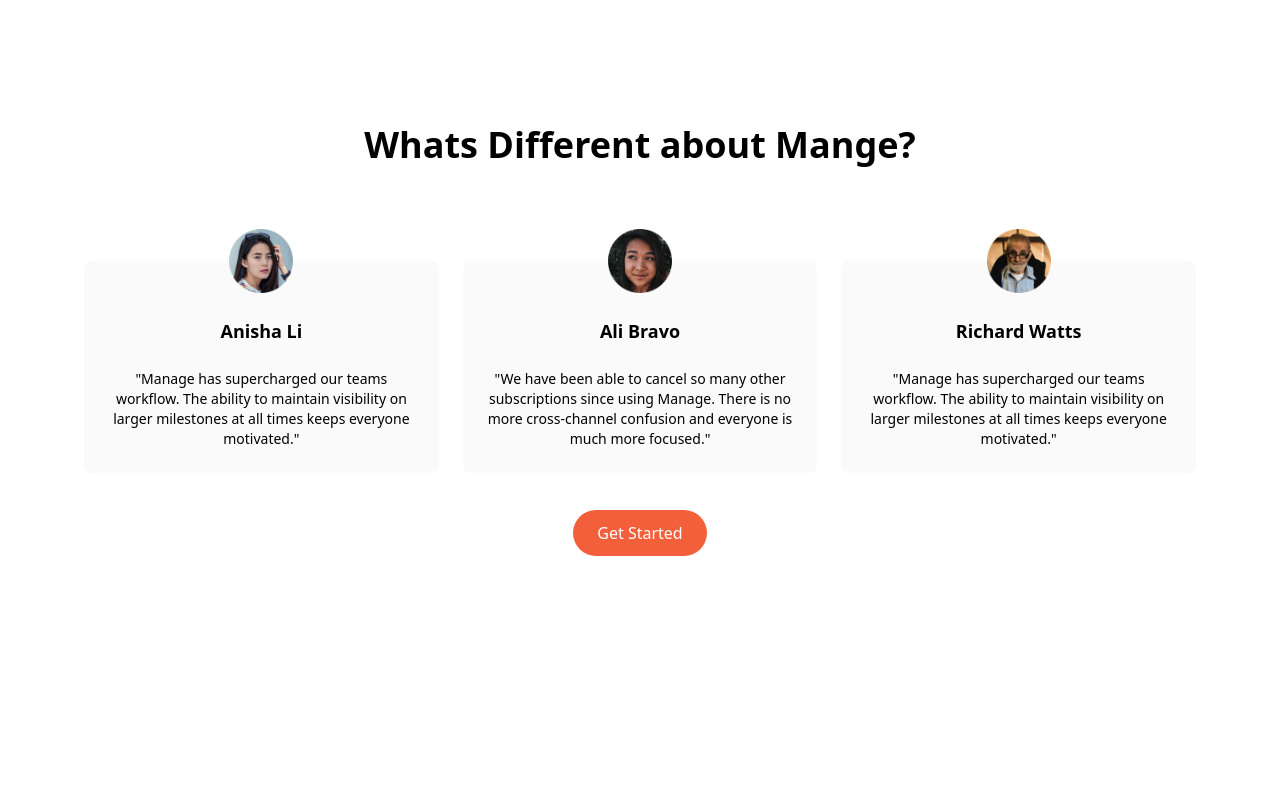
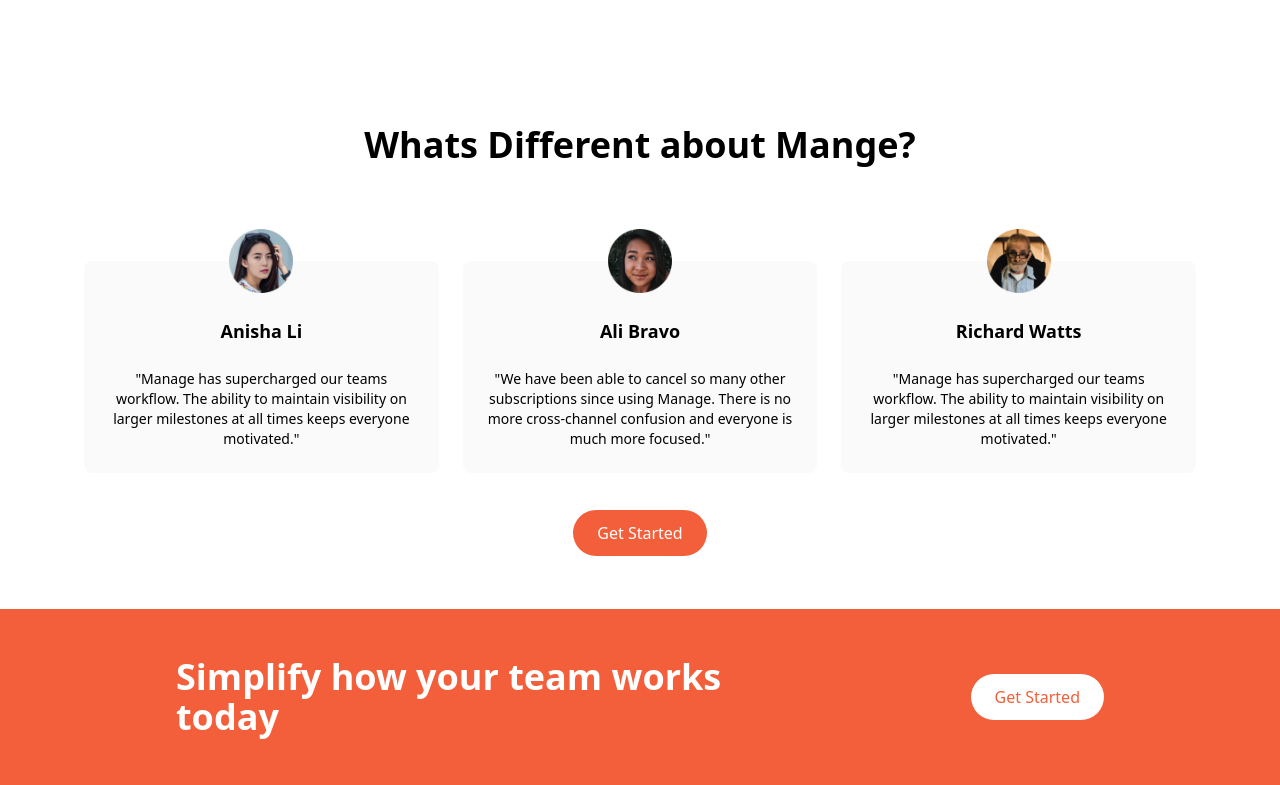
Before and after one commit to jimjones26/landing-page, a website: page index.html in a window 1280 px wide. Shown: the part 1115-1900 px from the top of the page. Before the commit the page ends 1724 px from the top, so only its background shows below. Drawn offline with Linux system fonts and the light colour scheme.

Commit message:
add call to action section

```diff
--- a/index.html
+++ b/index.html
@@ -156,5 +156,18 @@
       </div>
     </div>
   </section>
+
+  <!-- Call to Action Section -->
+  <section id="cta" class="bg-brightRed">
+    <!-- Flex Container -->
+    <div class="container flex flex-col items-center justify-between px-6 py-24 mx-auto space-y-12 md:py-12 md:flex-row md:space-y-0">
+      <!-- Heading -->
+      <h2 class="text-5xl font-bold leading-tight text-center text-white md:text-4xl md:max-w-xl md:text-left">Simplify how your team works today</h2>
+      <!-- Button -->
+      <div>
+        <a href="#" class="p-3 px-6 text-brightRed bg-white rounded-full baseline hover:bg-gray-300">Get Started</a>
+      </div>
+    </div>
+  </section>
 </body>
 </html>
```
Also changed, not shown: css/main.css.
